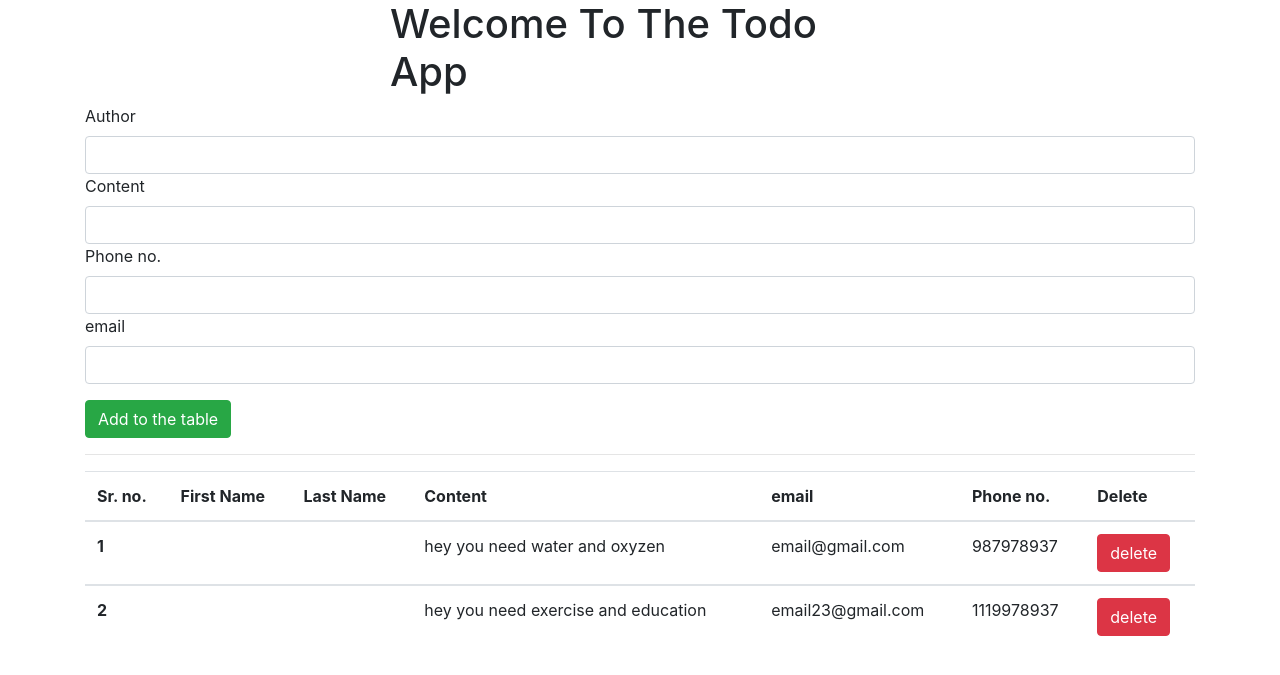
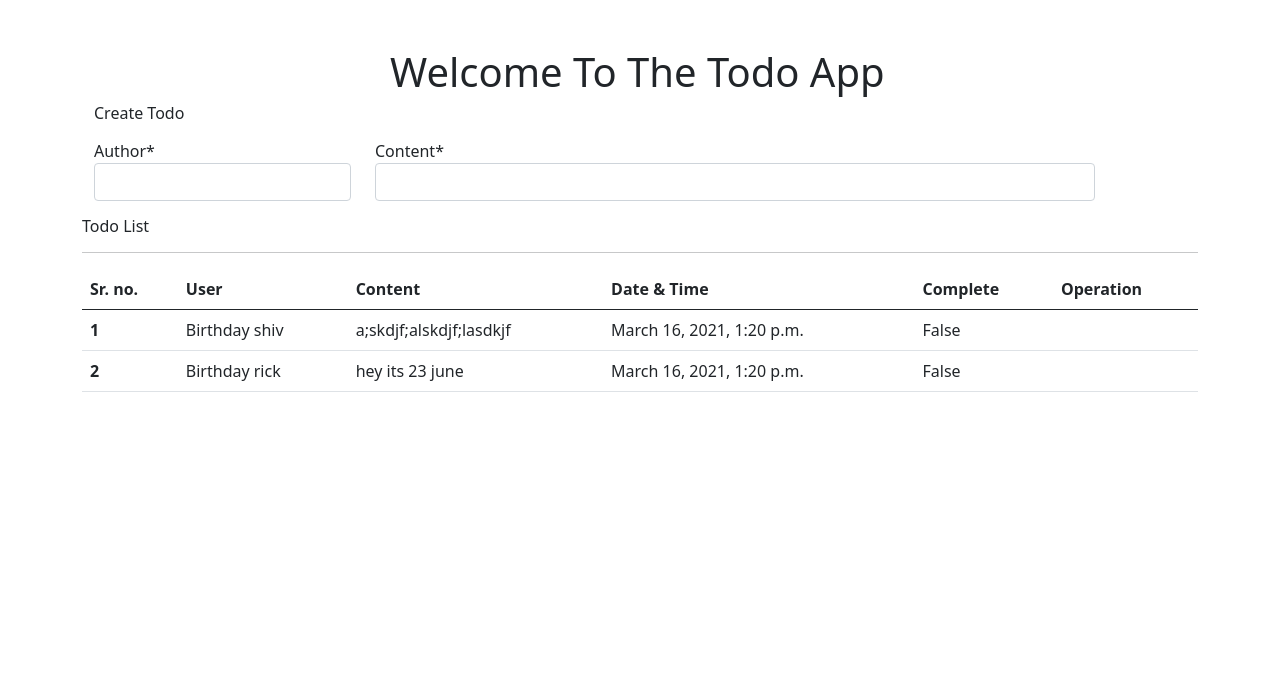
Before and after one commit to Lord-shiv/Django_Raw, a Django app: page /todo-home/ in a window 1280 px wide. Shown: the top 675 px of the page. Run offline with Django 3.2, Linux system fonts and the light colour scheme; data comes from the database, SQL or seed files in the repository; some libraries are stand-ins or nearby versions.

Commit message:
adds impoved model

```diff
--- a/Todo/base/urls.py
+++ b/Todo/base/urls.py
@@ -1,10 +1,9 @@
 from django.contrib import admin
 from django.urls import path
-from todo_app.views import todo_home, add_todo, delete_todo
+from todo_app.views import todo_home, delete_todo
 
 urlpatterns = [
     path('admin/', admin.site.urls),
     path('todo-home/', todo_home),
-    path('add-todo/', add_todo),
     path('delete-todo/<int:todo_id>/', delete_todo),
 ]
--- a/Todo/templates/base.html
+++ b/Todo/templates/base.html
@@ -4,13 +4,13 @@
 <head>
     <!-- Required meta tags -->
     <meta charset="utf-8">
-    <meta name="viewport" content="width=device-width, initial-scale=1, shrink-to-fit=no">
+    <meta name="viewport" content="width=device-width, initial-scale=1">
 
     <!-- Bootstrap CSS -->
-    <link rel="stylesheet" href="https://maxcdn.bootstrapcdn.com/bootstrap/4.0.0/css/bootstrap.min.css"
-        integrity="sha384-Gn5384xqQ1aoWXA+058RXPxPg6fy4IWvTNh0E263XmFcJlSAwiGgFAW/dAiS6JXm" crossorigin="anonymous">
+    <link href="https://cdn.jsdelivr.net/npm/bootstrap@5.0.0-beta2/dist/css/bootstrap.min.css" rel="stylesheet"
+        integrity="sha384-BmbxuPwQa2lc/FVzBcNJ7UAyJxM6wuqIj61tLrc4wSX0szH/Ev+nYRRuWlolflfl" crossorigin="anonymous">
 
-    <title>Base.html</title>
+    <title>*RegisterUser</title>
 </head>
 
 <body>
@@ -18,17 +18,19 @@
 
     {% endblock content %}
 
-    <!-- Optional JavaScript -->
-    <!-- jQuery first, then Popper.js, then Bootstrap JS -->
-    <script src="https://code.jquery.com/jquery-3.2.1.slim.min.js"
-        integrity="sha384-KJ3o2DKtIkvYIK3UENzmM7KCkRr/rE9/Qpg6aAZGJwFDMVNA/GpGFF93hXpG5KkN"
+
+    <!-- Optional JavaScript; choose one of the two! -->
+
+    <!-- Option 1: Bootstrap Bundle with Popper -->
+    <script src="https://cdn.jsdelivr.net/npm/bootstrap@5.0.0-beta2/dist/js/bootstrap.bundle.min.js"
+        integrity="sha384-b5kHyXgcpbZJO/tY9Ul7kGkf1S0CWuKcCD38l8YkeH8z8QjE0GmW1gYU5S9FOnJ0"
         crossorigin="anonymous"></script>
-    <script src="https://cdnjs.cloudflare.com/ajax/libs/popper.js/1.12.9/umd/popper.min.js"
-        integrity="sha384-ApNbgh9B+Y1QKtv3Rn7W3mgPxhU9K/ScQsAP7hUibX39j7fakFPskvXusvfa0b4Q"
-        crossorigin="anonymous"></script>
-    <script src="https://maxcdn.bootstrapcdn.com/bootstrap/4.0.0/js/bootstrap.min.js"
-        integrity="sha384-JZR6Spejh4U02d8jOt6vLEHfe/JQGiRRSQQxSfFWpi1MquVdAyjUar5+76PVCmYl"
-        crossorigin="anonymous"></script>
+
+    <!-- Option 2: Separate Popper and Bootstrap JS -->
+    <!--
+    <script src="https://cdn.jsdelivr.net/npm/@popperjs/core@2.6.0/dist/umd/popper.min.js" integrity="sha384-KsvD1yqQ1/1+IA7gi3P0tyJcT3vR+NdBTt13hSJ2lnve8agRGXTTyNaBYmCR/Nwi" crossorigin="anonymous"></script>
+    <script src="https://cdn.jsdelivr.net/npm/bootstrap@5.0.0-beta2/dist/js/bootstrap.min.js" integrity="sha384-nsg8ua9HAw1y0W1btsyWgBklPnCUAFLuTMS2G72MMONqmOymq585AcH49TLBQObG" crossorigin="anonymous"></script>
+    -->
 </body>
 
 </html>
--- a/Todo/templates/home.html
+++ b/Todo/templates/home.html
@@ -1,57 +1,54 @@
 {% extends 'base.html' %}
 {% load static %}
-
+{% load crispy_forms_tags %}
 
 {% block content %}
 <div class="container">
-    <h1 class="mx-auto" style="width: 500px;"> Welcome To The Todo App</h1>
+    <h1 class="mx-auto mt-5" style="width: 500px;"> Welcome To The Todo App</h1>
 
     <div class="form-group">
-        <form action="/add-todo/" method="post">
-            {% csrf_token %}
-            <label for="todo">Author</label>
-            <input type="text" class="form-control" name="author">
-            <label for="todo">Content</label>
-            <input type="text" class="form-control" name="content">
-            <label for="todo">Phone no.</label>
-            <input type="text" name="phone" class="form-control">
-            <label for="todo">email</label>
-            <input type="text" name="email" class="form-control">
+        <div class="container">
+            <h6>Create Todo</h6>
             <p></p>
-            <input type="submit" name="taskAdd" value="Add to the table" class="btn btn-success" />
-            <hr>
-        </form>
+            <form action="" method="post" autocomplete="off">
+                {% csrf_token %}
+                <div class="row">
+                    <div class="col-auto">
+                        {{form.author|as_crispy_field}}
+                    </div>
+                    <div class="col-md-8">
+                        {{form.content|as_crispy_field}}
+                    </div>
+                </div>
+            </form>
+        </div>
     </div>
-    <table class=" table">
+    <p></p>
+    <h6>Todo List</h6>
+    <p></p>
+    <hr>
+    <table class="table table-hover">
         <thead>
             <tr>
                 <th scope="col">Sr. no.</th>
-                <th scope="col">First Name</th>
-                <th scope="col">Last Name</th>
+                <th scope="col">User</th>
                 <th scope="col">Content</th>
-                <th scope="col">email</th>
-                <th scope="col">Phone no.</th>
-                <th scope="col">Delete</th>
+                <th scope="col">Date & Time</th>
+                <th scope="col">Complete</th>
+                <th scope="col">Operation</th>
             </tr>
         </thead>
-        {% for todo_item in all_items %}
         <tbody>
+            {% for todo_item in all_items %}
             <tr>
-                <th scope="row">{{ todo_item.Sr_no }}</th>
-                <td>{{ todo_item.f_name }}</td>
-                <td>{{ todo_item.l_name }}</td>
+                <th scope="row">{{ todo_item.id }}</th>
+                <td>{{ todo_item.author }}</td>
                 <td>{{ todo_item.content }}</td>
-                <td>{{ todo_item.email }}</td>
-                <td>{{ todo_item.phone }}</td>
-                <th>
-                    <form action="/delete-todo/{{ todo_item.Sr_no}}/" method="post">
-                        {% csrf_token %}<input type="submit" value="delete" class="btn btn-danger" />
-                    </form>
-                </th>
+                <td>{{ todo_item.created }}</td>
+                <td colspan="2">{{ todo_item.completed }}</td>
             </tr>
+            {% endfor %}
         </tbody>
-        {% endfor %}
     </table>
-
 </div>
 {% endblock content %}
--- a/Todo/todo_app/admin.py
+++ b/Todo/todo_app/admin.py
@@ -1,3 +1,5 @@
 from django.contrib import admin
+from .models import TodoItem
 
 # Register your models here.
+admin.site.register(TodoItem)
--- /dev/null
+++ b/Todo/todo_app/forms.py
@@ -0,0 +1,8 @@
+from django import forms
+from .models import TodoItem
+
+
+class TodoForm(forms.ModelForm):
+    class Meta:
+        model = TodoItem
+        fields = "__all__"
--- a/Todo/todo_app/models.py
+++ b/Todo/todo_app/models.py
@@ -1,5 +1,6 @@
 from django.db import models
 from django.utils import timezone
+
 # Create your models here.
 
 
@@ -7,26 +8,18 @@ class Category(models.Model):  # The Category table name that inherits models.Mo
     name = models.CharField(max_length=100)  # Like a varchar
 
     class Meta:
-        verbose_name = ("Category")
-        verbose_name_plural = ("Categories")
+        verbose_name = "Category"
+        verbose_name_plural = "Categories"
 
     def __str__(self):
         return self.name
 
 
 class TodoItem(models.Model):
-    Sr_no = models.AutoField(primary_key=True)
     author = models.CharField(max_length=50)
-    content = models.TextField(max_length=200)
-    created = models.DateField(
-        default=timezone.now().strftime("%Y-%m-%d"))  # a date
-    due_date = models.DateField(
-        default=timezone.now().strftime("%Y-%m-%d"))  # a date
-    email = models.EmailField(max_length=50)
-    phone = models.CharField(max_length=13)
-
-    class Meta:
-        ordering = ["-created"]
+    content = models.CharField(max_length=200)
+    completed = models.BooleanField(default=False)
+    created = models.DateTimeField(auto_now_add=True, blank=True, null=True)
 
     def __str__(self):
-        return self.title  # name to be shown when called
+        return self.author  # name to be shown when called
--- a/Todo/todo_app/views.py
+++ b/Todo/todo_app/views.py
@@ -1,34 +1,26 @@
-from django.shortcuts import render
-from django.http import HttpResponseRedirect
+from django.shortcuts import render, redirect
+from django.contrib import messages
+
 from .models import TodoItem
+from .forms import TodoForm
+
 # Create your views here.
 
 
 def todo_home(request):
     all_items = TodoItem.objects.all()
-    if request.method == 'POST':
-        if "taskAdd" in request.POST:
-            author = request.POST["author"]
-            content = request.POST['content']
-            date = str(request.POST["date"])
-            email = request.POST['email']
-            phone = request.POST['phone']
-            Todo = TodoItem(author=author, content=content,
-                            phone=phone, email=email)
-    return render(request, 'home.html',
-                  {'all_items': all_items})
-
-
-def add_todo(request):
-    # c = request.POST['content']
-    # new_item = TodoItem(content = c)
-    new_item = TodoItem(
-        content=request.POST['content'])
-    new_item.save()
-    return HttpResponseRedirect('/todo-home/')
+    if request.method == "POST":
+        form = TodoForm(request.POST)
+        if form.is_valid():
+            form.save()
+            return redirect("todo-home")
+    form = TodoForm()
+    context = {"form": form, "all_items": all_items, "title": "TODO LIST"}
+    return render(request, "home.html", context)
 
 
 def delete_todo(request, todo_id):
-    item_to_delete = TodoItem.objects.get(Sr_no=todo_id)
-    item_to_delete.delete()
-    return HttpResponseRedirect('/todo-home/')
+    d_item = TodoItem.objects.get(id=todo_id)
+    d_item.delete()
+    messages.info(request, "item removed !!!")
+    return redirect("todo-home")
```
Also changed, not shown: Todo/base/settings.py (+39 -36 lines), Todo/templates/create_todo.html (added, +22 -0 lines), Todo/templates/user_register.html (added, +53 -0 lines), Todo/db.sqlite3, Todo/todo_app/migrations/0001_initial.py (deleted), Todo/todo_app/migrations/__init__.py (deleted), 2 other files.
